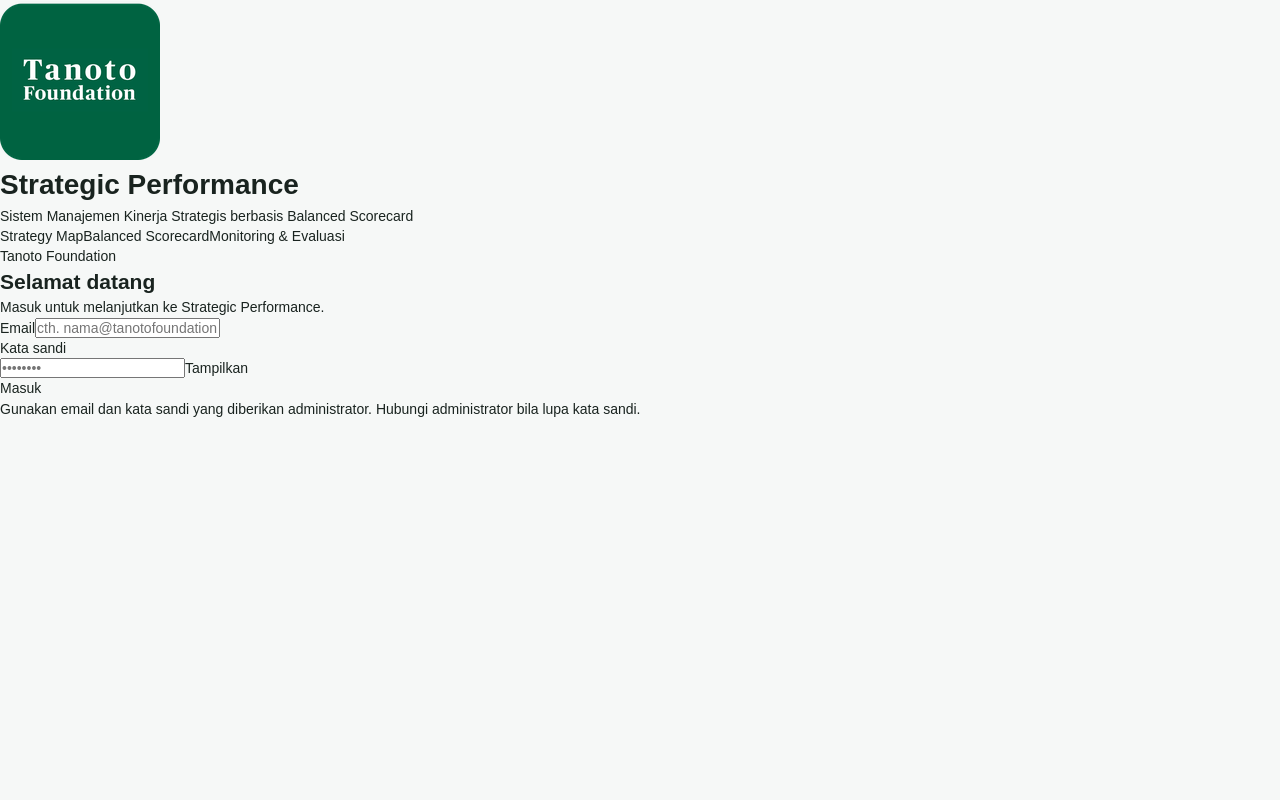
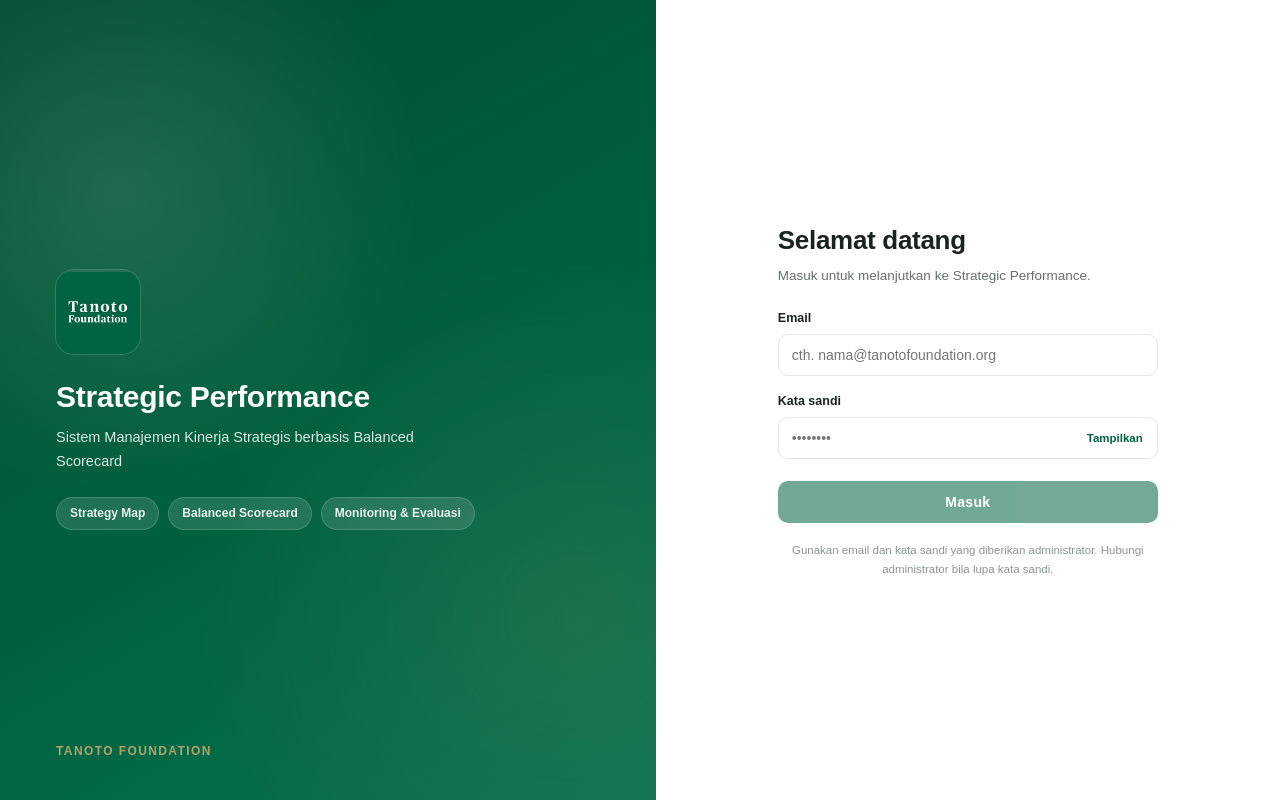
Before and after one commit to poporonaldalexander-cloud/tfid-strategicperformance, a Next.js app: page /login in a window 1280 px wide. Built offline with nearby package versions, Linux system fonts and the light colour scheme; no server answers; the database is empty.

Commit message:
Update globals.css

```diff
--- a/src/app/globals.css
+++ b/src/app/globals.css
@@ -270,3 +270,40 @@
   body{background:#fff}
   tbody tr{cursor:default}
 }
+
+/* ---------- LOGIN (split two-column, Strateva-style) ---------- */
+.login-split{position:fixed;inset:0;z-index:10;display:grid;grid-template-columns:1.05fr 1fr;background:var(--surface)}
+.login-split .ls-brand{position:relative;display:flex;flex-direction:column;justify-content:center;padding:48px 56px;color:#fff;
+  background:linear-gradient(150deg,var(--green-dark),var(--green) 60%,#0a7350);overflow:hidden}
+.login-split .ls-brand::before{content:"";position:absolute;inset:0;opacity:.12;
+  background-image:radial-gradient(circle at 18% 24%,#fff 0,transparent 38%),radial-gradient(circle at 88% 78%,var(--gold) 0,transparent 46%)}
+.ls-brand-inner{position:relative;max-width:440px}
+.ls-logo{width:84px;height:84px;border-radius:18px;overflow:hidden;background:rgba(255,255,255,.08);box-shadow:0 0 0 1px rgba(255,255,255,.16);margin-bottom:26px}
+.ls-logo img{width:100%;height:100%;object-fit:cover;display:block}
+.ls-brand h1{font-size:30px;font-weight:700;letter-spacing:-.3px;line-height:1.15}
+.ls-tag{margin-top:12px;font-size:14.5px;line-height:1.6;color:#dceae3;max-width:380px}
+.ls-pills{display:flex;flex-wrap:wrap;gap:9px;margin-top:24px}
+.ls-pills span{font-size:12px;font-weight:700;padding:7px 13px;border-radius:20px;background:rgba(255,255,255,.12);color:#eaf3ee;border:1px solid rgba(255,255,255,.16)}
+.ls-foot{position:absolute;left:56px;bottom:40px;font-size:12px;letter-spacing:1.4px;text-transform:uppercase;font-weight:700;color:var(--gold)}
+.login-split .ls-form{display:flex;align-items:center;justify-content:center;padding:40px}
+.ls-card{width:100%;max-width:380px}
+.ls-card h2{font-size:26px;font-weight:700;color:var(--ink);letter-spacing:-.3px}
+.ls-sub{color:var(--muted);font-size:13.5px;margin:6px 0 24px}
+.ls-error{background:var(--off-bg);border:1px solid #f2c9bd;color:#9c3a27;border-radius:10px;padding:11px 13px;font-size:12.5px;line-height:1.5;margin-bottom:18px}
+.ls-field{margin-bottom:16px}
+.ls-field>label{display:block;font-size:12.5px;font-weight:700;color:var(--ink);margin-bottom:7px}
+.ls-field input{width:100%;padding:12px 13px;border:1.5px solid var(--line);border-radius:10px;background:#fff;outline:none;font-size:14px;transition:border-color .15s,box-shadow .15s}
+.ls-field input:focus{border-color:var(--green);box-shadow:0 0 0 3px var(--green-tint)}
+.ls-pwd{position:relative}
+.ls-pwd input{padding-right:104px}
+.ls-eye{position:absolute;right:6px;top:50%;transform:translateY(-50%);font-size:11.5px;font-weight:700;color:var(--green);padding:6px 9px;border-radius:7px}
+.ls-eye:hover{background:var(--green-tint)}
+.ls-btn{width:100%;margin-top:6px;background:var(--green);color:#fff;padding:13px;border-radius:10px;font-weight:700;font-size:14px;letter-spacing:.3px;transition:background .15s}
+.ls-btn:hover:not(:disabled){background:var(--green-dark)}
+.ls-btn:disabled{opacity:.55;cursor:not-allowed}
+.ls-hint{margin-top:18px;font-size:11.5px;color:var(--muted2);line-height:1.6;text-align:center}
+@media(max-width:860px){
+  .login-split{grid-template-columns:1fr}
+  .login-split .ls-brand{display:none}
+  .login-split .ls-form{padding:24px}
+}
```
